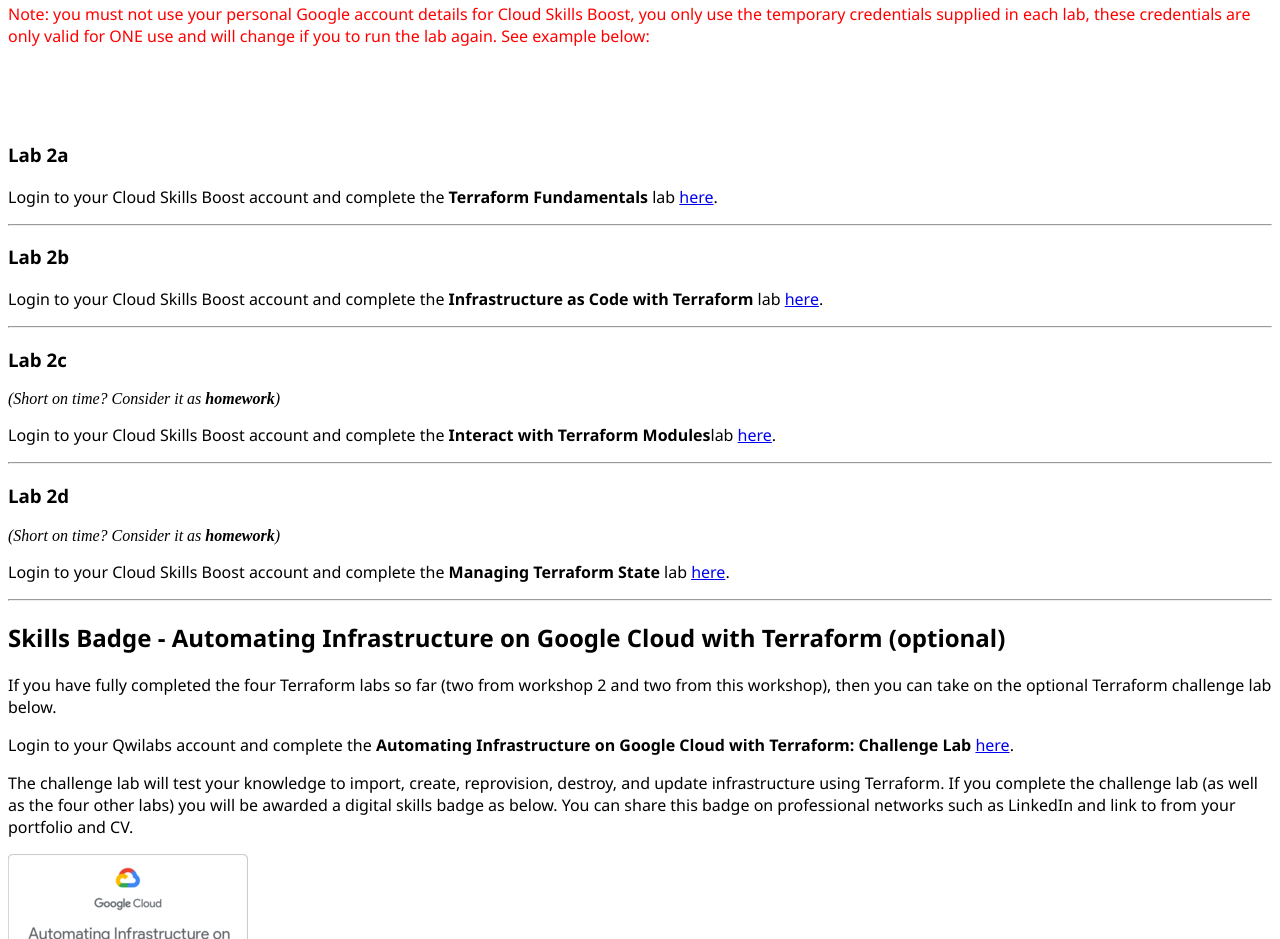
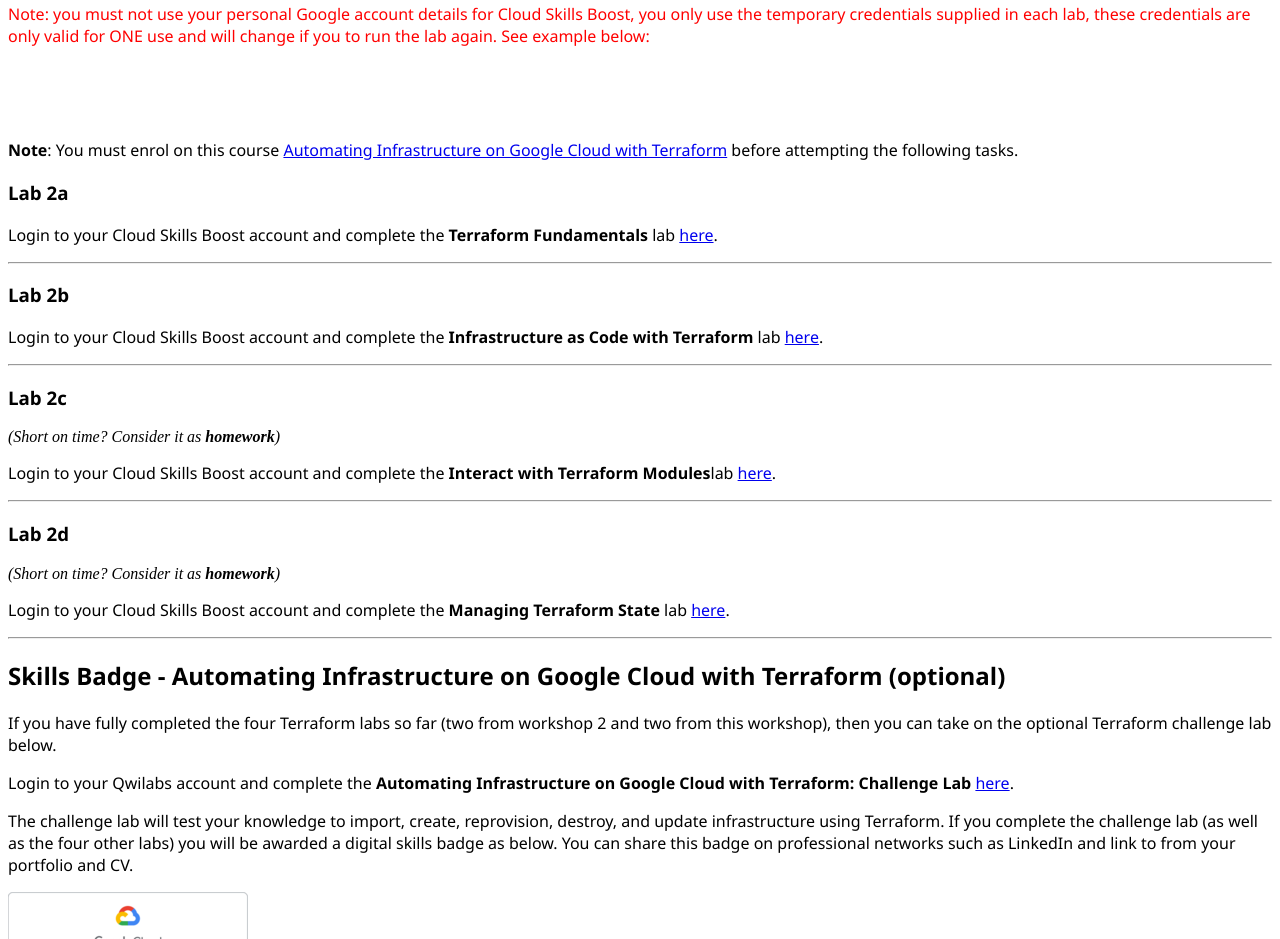
Before and after one commit to malkhafajiy/CMP2808M_labs, a plain HTML site: page workshop2.html in a window 1280 px wide. Shown: the part 1500-2439 px from the top of the page. Drawn offline with Linux system fonts and the light colour scheme.

Commit message:
workshop 2 note added

```diff
--- a/workshop2.html
+++ b/workshop2.html
@@ -47,6 +47,10 @@
 <p><img src="images/workshop1c.png.PNG"  alt=""/></p>
 <p>&nbsp;</p>
 
+<p><strong>Note</strong>: You must enrol on this course
+  <a href="https://www.cloudskillsboost.google/quests/159">Automating Infrastructure on Google Cloud with Terraform</a>
+  before attempting the following tasks.</p>
+
 
 <h3>Lab 2a</h3>
 <p>Login to your Cloud Skills Boost account and complete the <strong>Terraform Fundamentals</strong> lab
```
